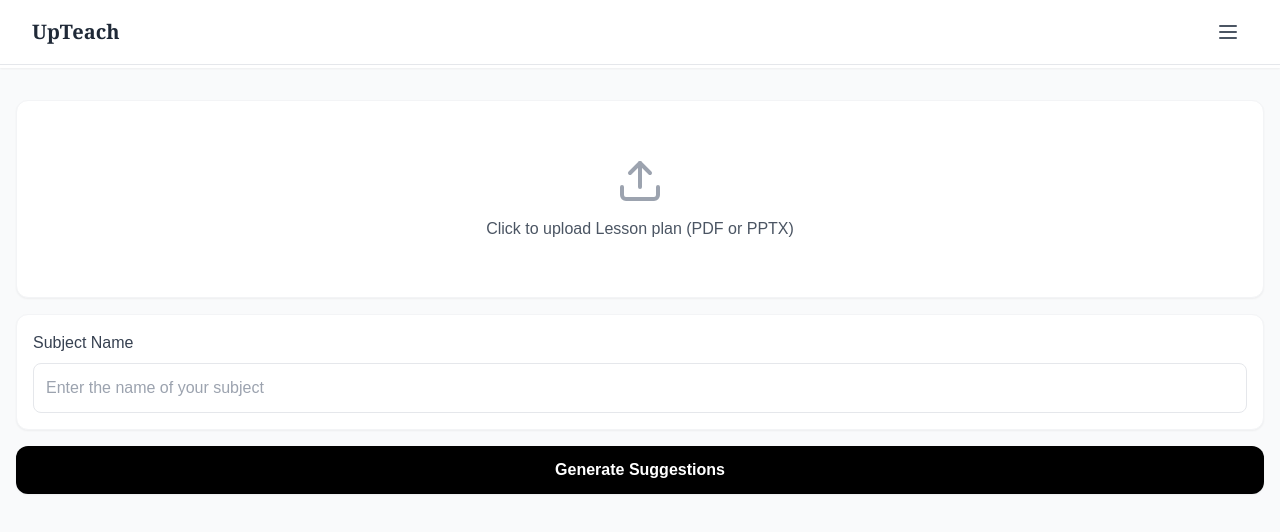
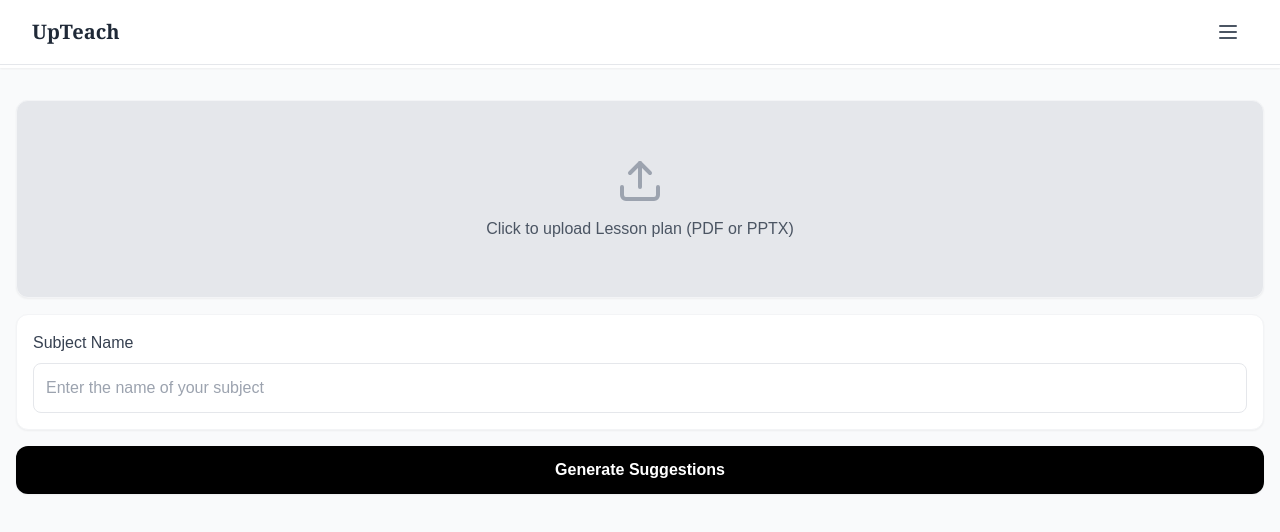
Before and after one commit to AshleighWong/UpTeach, a Next.js app in the folder frontend/: page /lesson in a window 1280 px wide. Shown: the top 532 px of the page. Built offline with nearby package versions, Linux system fonts and the light colour scheme.

Commit message:
tailwind

```diff
--- a/frontend/app/lesson/page.tsx
+++ b/frontend/app/lesson/page.tsx
@@ -235,7 +235,7 @@ export default function SyllabusUpload() {
       <div className="flex-1 px-4 py-4 max-w-7xl mx-auto w-full">
         <div className="space-y-4"> {/* Reduced from space-y-8 to space-y-4 */}
           {/* Upload Area */}
-          <div className="bg-white rounded-xl shadow-sm p-6 border border-gray-100"> {/* Reduced padding from p-8 to p-6 */}
+          <div className="bg-gray-200 rounded-xl shadow-sm p-6 border border-gray-100"> {/* Reduced padding from p-8 to p-6 */}
             <label className="block w-full cursor-pointer transition-all duration-200 hover:opacity-80">
               <input
                 type="file"
--- a/frontend/app/syllabus/page.tsx
+++ b/frontend/app/syllabus/page.tsx
@@ -88,7 +88,7 @@ export default function SyllabusUpload() {
 
       <div className="flex-1 px-4 py-8">
         <div className="max-w-6xl mx-auto space-y-8">
-          <div className="bg-white rounded-lg p-8">
+          <div className="bg-gray-200 rounded-lg p-8">
             <label className="block w-full cursor-pointer">
               <input
                 type="file"
--- a/frontend/components/syllabusUpload.tsx
+++ /dev/null
@@ -1 +0,0 @@
-'use client'
```
